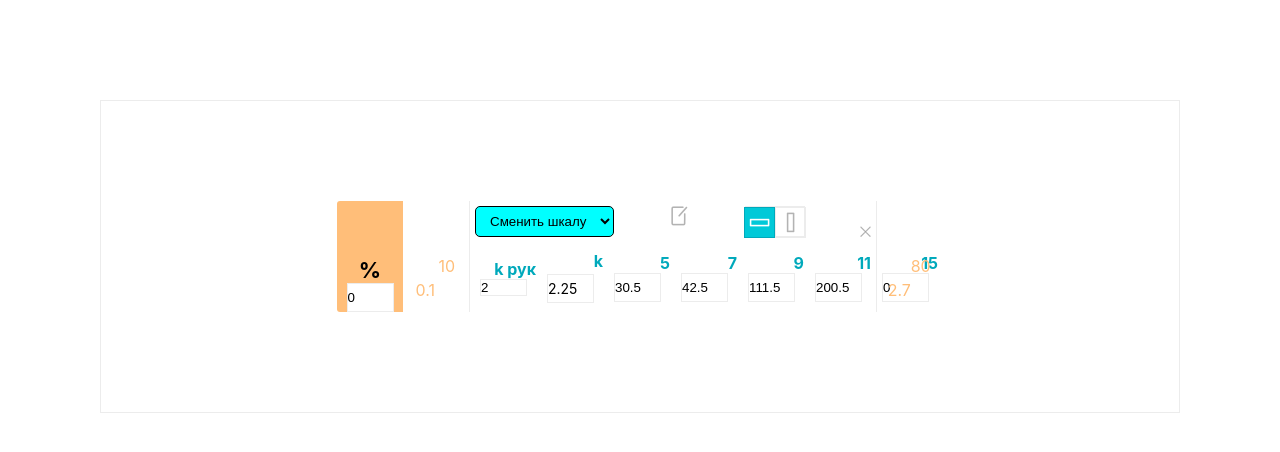
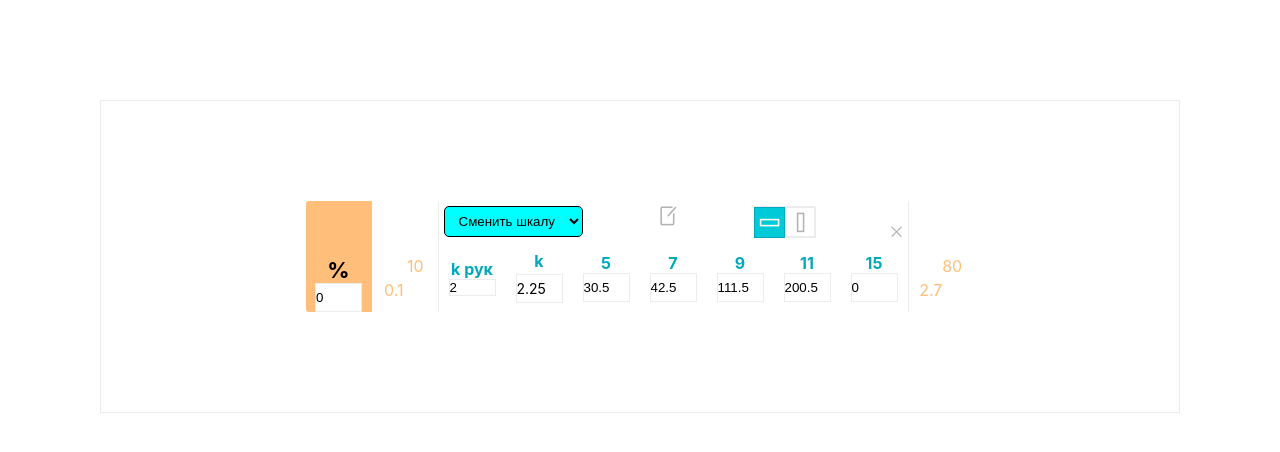
Before and after one commit to Pyarka/Sitef, a React (Create React App) app: page / in a window 1280 px wide. Both pictures are taken after a click on the element 720 px from the left and 222 px from the top of the page. Shown: the top 452 px of the page. Built offline with nearby package versions, Linux system fonts and the light colour scheme.

Commit message:
добавлен код селектора

```diff
--- a/src/Components/ScalePopup/Helper.ts
+++ b/src/Components/ScalePopup/Helper.ts
@@ -2,8 +2,8 @@ export interface ValuesInterface {
     num: number;
     value: number;
 }
-
-export type RateStyleProps = {isLong: boolean; isNear: boolean};
+export type RateStyleProps = {isLong: boolean};
+export type CellsScaleStyleProps = {isCenter: boolean; isLong: boolean};
 
 export interface ScalePopupProps {
     scale: {
--- a/src/Components/ScalePopup/ScalePopup.tsx
+++ b/src/Components/ScalePopup/ScalePopup.tsx
@@ -177,7 +177,7 @@ const ScalePopup = (): ReactElement => {
     const renderCell = () => {
         return scale.map((scaleItem, i) => {
             return <CellsRow key={test[i]} isVertical={isVertical}>
-                <CellsScale isLong={isVertical}>{renderScale(i)}</CellsScale>
+                <CellsScale isCenter={!isVertical} isLong={isVertical}>{renderScale(i)}</CellsScale>
                 <CellsValues>{renderValues(i)}</CellsValues>
             </CellsRow>
         })
@@ -248,7 +248,7 @@ const ScalePopup = (): ReactElement => {
         return (
             <>
                 <CellsRow isVertical={isVertical}>
-                    <CellsScale isLong={isVertical}>k рук</CellsScale>
+                    <CellsScale isCenter={!isVertical} isLong={isVertical}>k рук</CellsScale>
                     <NumberBox isLong={isVertical}
                                value={headRate}
                                onChange={(value) => setHeadRate(value)}
@@ -256,10 +256,10 @@ const ScalePopup = (): ReactElement => {
                 </CellsRow>
                 <KStyle>
                     <CellsRow isVertical={isVertical}>
-                        <CellsScale isLong={isVertical}>
+                        <CellsScale isCenter={!isVertical} isLong={isVertical}>
                             k
                         </CellsScale>
-                        <Rate isLong={isVertical} isNear={isVertical} >{rate}</Rate>
+                        <Rate isLong={isVertical} >{rate}</Rate>
                 </CellsRow>
                 </KStyle>
                 <CellsContainer isVertical={isVertical}>{renderCell()}</CellsContainer>
@@ -294,7 +294,7 @@ const ScalePopup = (): ReactElement => {
             <ContainerVertical>
                 {renderHeaderBlock()}
                 <OrangeBlockHorizontal>
-                    <PercentBlock isLong={isVertical}>%</PercentBlock>
+                    <PercentBlock isCenter={!isVertical} isLong={isVertical}>%</PercentBlock>
                     <NumberBox isLong={isVertical}
                                value={0}
                                onChange={() => console.log("процент")}
@@ -323,7 +323,7 @@ const ScalePopup = (): ReactElement => {
             {renderLimits("left")}
             <ScaleBody>
                 {renderHeaderBlock()}
-                <ScaleLine maxWidth={(scale.length+2)*58}>
+                <ScaleLine maxWidth={(scale.length+2)*67}>
                     {renderScaleContent()}
                 </ScaleLine>
                 {renderFooter()}
--- a/src/Components/ScalePopup/ScalePopupStyles.ts
+++ b/src/Components/ScalePopup/ScalePopupStyles.ts
@@ -6,7 +6,7 @@ import rectangleWhite from '../../Assets/Images/rectangleWhite.png';
 import edit from '../../Assets/Images/edit.png';
 import editActive from '../../Assets/Images/editActive.png';
 import plus from '../../Assets/Images/plusWhite.png';
-import {RateStyleProps} from "./Helper";
+import {RateStyleProps, CellsScaleStyleProps} from "./Helper";
 
 export const ScaleStyle = styled.div`
 `;
@@ -264,9 +264,9 @@ export const CellsContainer = styled.div`
 `;
 
 export const CellsScale = styled.div `
-    justify-content: flex-end;
+    justify-content: ${({isCenter}: CellsScaleStyleProps) => isCenter?"center" :"flex-end"};
     display: flex;
-    height: ${({isLong}: {isLong: boolean}) => isLong? "27px" :""};
+    height: ${({isLong}: CellsScaleStyleProps) => isLong? "27px" :""};
     min-width: 65px;
 `;
 
```
Also changed, not shown: src/Components/Selector/Selector.tsx (added, +45 -0 lines), src/Components/Selector/SelectorStyles.ts (added, +8 -0 lines).
